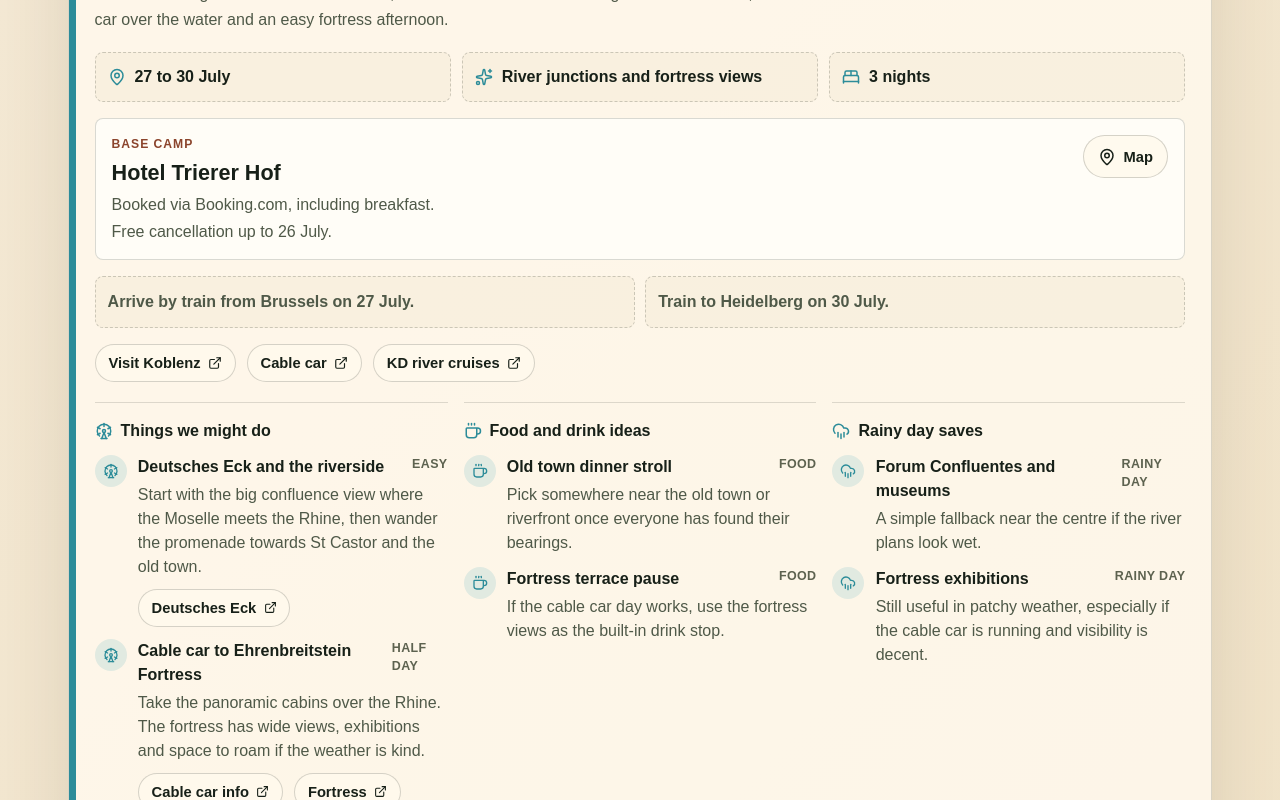
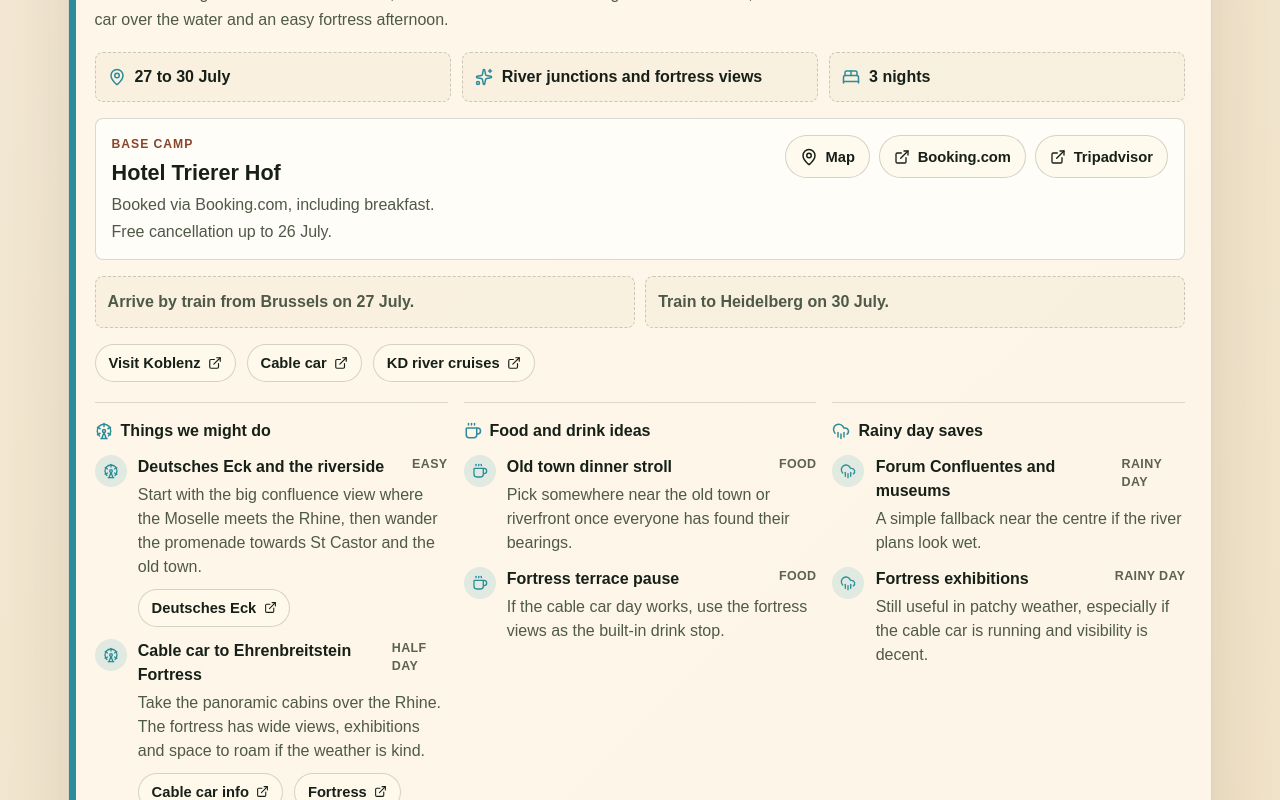
Before and after one commit to thepianista/holiday-2026, a Next.js app: page / in a window 1280 px wide. Shown: the part 2160-2960 px from the top of the page. Built offline with nearby package versions, Linux system fonts and the light colour scheme.

Commit message:
Add hotel reference links

```diff
--- a/src/app/globals.css
+++ b/src/app/globals.css
@@ -452,6 +452,12 @@ main {
   margin-top: 0.25rem;
   color: #4f5948;
   line-height: 1.45;
+}
+
+.hotel-actions {
+  display: flex;
+  flex-wrap: wrap;
+  gap: 0.55rem;
 }
 
 .hotel-card a {
--- a/src/app/page.tsx
+++ b/src/app/page.tsx
@@ -184,12 +184,20 @@ export default function Home() {
                     <span>{stay.hotel.detail}</span>
                     {stay.hotel.cancellation ? <span>{stay.hotel.cancellation}</span> : null}
                   </div>
+                  <div className="hotel-actions">
                     {stay.hotel.map ? (
                       <a href={stay.hotel.map} rel="noreferrer" target="_blank" title={`Open map for ${stay.hotel.name}`}>
                         <MapPin aria-hidden="true" size={18} />
                         Map
                       </a>
                     ) : null}
+                    {stay.hotel.links?.map((link) => (
+                      <a href={link.href} key={link.href} rel="noreferrer" target="_blank">
+                        <ExternalLink aria-hidden="true" size={16} />
+                        {link.label}
+                      </a>
+                    ))}
+                  </div>
                 </div>
               ) : null}
 
--- a/src/data/trip.ts
+++ b/src/data/trip.ts
@@ -30,6 +30,7 @@ export type Stay = {
     detail: string;
     cancellation?: string;
     map?: string;
+    links?: Link[];
   };
   summary: string;
   travelIn?: string;
@@ -142,6 +143,13 @@ export const stays: Stay[] = [
       detail: "Booked via Booking.com, including breakfast.",
       cancellation: "Free cancellation up to 26 July.",
       map: "https://maps.google.com/?q=Hotel+Trierer+Hof+Koblenz",
+      links: [
+        { label: "Booking.com", href: "https://www.booking.com/hotel/de/trierer-hof.de.html" },
+        {
+          label: "Tripadvisor",
+          href: "https://www.tripadvisor.co.uk/Hotel_Review-g187391-d632940-Reviews-Trierer_Hof-Koblenz_Rhineland_Palatinate.html",
+        },
+      ],
     },
     summary:
       "Koblenz is the gentle start: old town lanes, the Rhine and Moselle meeting at Deutsches Eck, a cable car over the water and an easy fortress afternoon.",
@@ -224,6 +232,16 @@ export const stays: Stay[] = [
       name: "Premier Inn Heidelberg City Centre",
       detail: "Booked via Booking.com, with cancellation.",
       map: "https://maps.google.com/?q=Premier+Inn+Heidelberg+City+Centre",
+      links: [
+        {
+          label: "Booking.com",
+          href: "https://www.booking.com/hotel/de/premier-inn-heidelberg-city-centre-heidelberg1.de.html",
+        },
+        {
+          label: "Tripadvisor",
+          href: "https://www.tripadvisor.co.uk/Hotel_Review-g187286-d4869776-Reviews-Premier_Inn_Heidelberg_City_Zentrum_hotel-Heidelberg_Baden_Wurttemberg.html",
+        },
+      ],
     },
     summary:
       "Heidelberg is the storybook middle: castle ruins above the old town, the Old Bridge across the Neckar and a walk with one of the best city views.",
@@ -311,6 +329,16 @@ export const stays: Stay[] = [
       detail: "Booked direct with Accor.",
       cancellation: "Free cancellation up to 1 August.",
       map: "https://maps.google.com/?q=Mercure+Hotel+Freiburg+am+M%C3%BCnster",
+      links: [
+        {
+          label: "Booking.com",
+          href: "https://www.booking.com/hotel/de/mercure-freiburg-am-munster.html",
+        },
+        {
+          label: "Tripadvisor",
+          href: "https://www.tripadvisor.co.uk/Hotel_Review-g187281-d199837-Reviews-Mercure_Hotel_Freiburg_am_Muenster-Freiburg_im_Breisgau_Baden_Wurttemberg.html",
+        },
+      ],
     },
     summary:
       "Freiburg is the sunny old town chapter: Münsterplatz, market food, little Bächle channels, Schlossberg views and an easy base for Gengenbach.",
```
Lines whose indentation alone changed are shown as unchanged.
